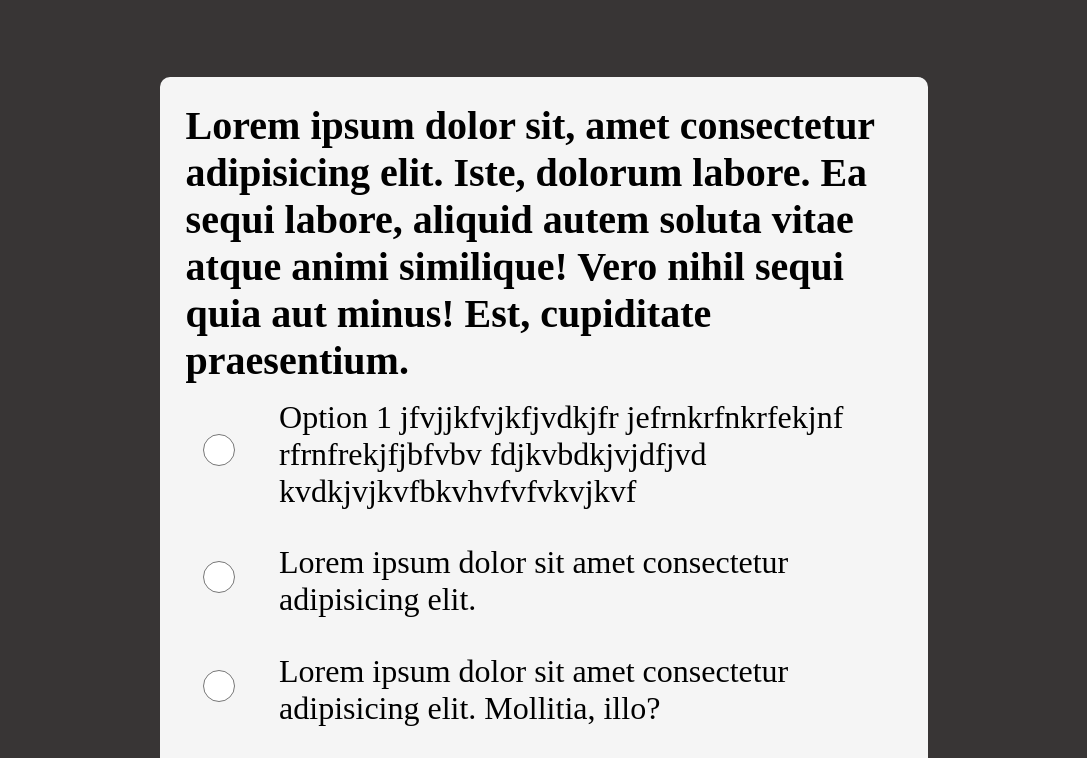
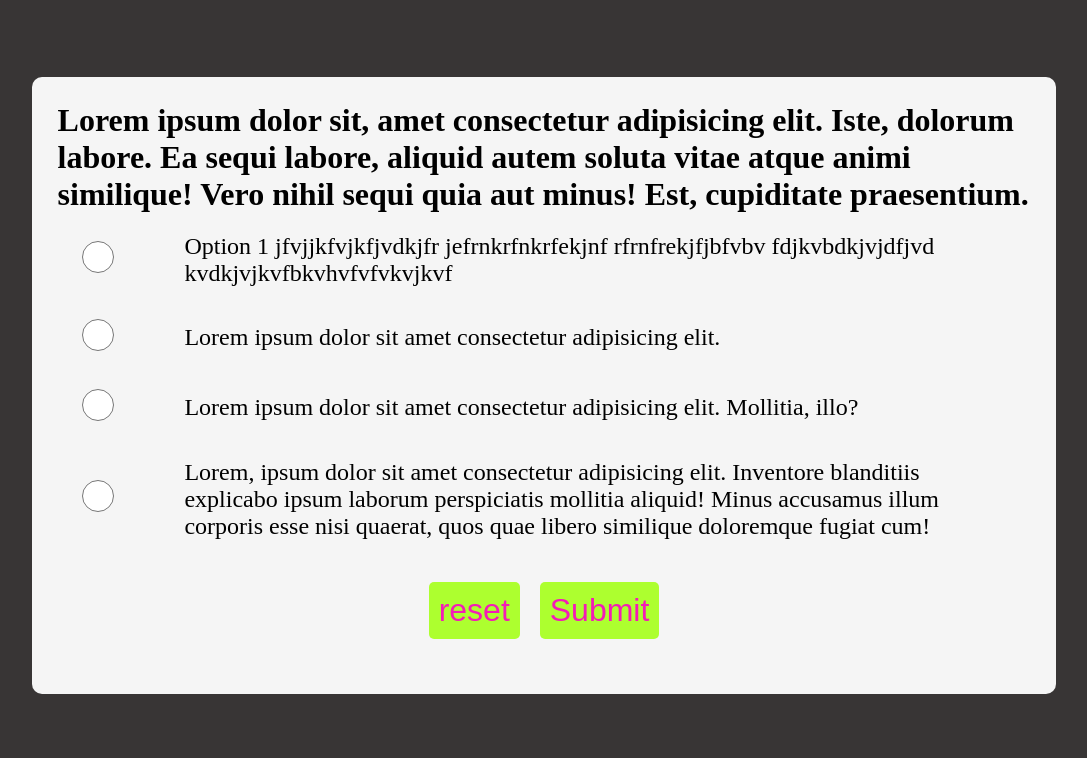
Before and after one commit to amantiwari8861/Quiz-App, a plain HTML site: page index.html in a window 1280 px wide. Shown: the top 758 px of the page, without its empty margins (96-1183 px from the left). Drawn offline with Linux system fonts and the light colour scheme.

Commit message:
starting js

```diff
--- a/index.html
+++ b/index.html
@@ -9,30 +9,42 @@
 </head>
 <body>
   <main>
-        <h1>Lorem ipsum dolor sit, amet consectetur adipisicing elit. Iste, dolorum labore. Ea sequi labore, aliquid autem soluta vitae atque animi similique! Vero nihil sequi quia aut minus! Est, cupiditate praesentium.</h1>
+    <h1>Lorem ipsum dolor sit, amet consectetur adipisicing elit. Iste, dolorum labore. Ea sequi labore, aliquid autem
+      soluta vitae atque animi similique! Vero nihil sequi quia aut minus! Est, cupiditate praesentium.</h1>
     <form action="" method="get">
       <div class="options">
-            <div class="box1"><input type="radio" name="op" id="op1"></div>
-            <div class="box2"><label for="op1">Option 1 jfvjjkfvjkfjvdkjfr jefrnkrfnkrfekjnf rfrnfrekjfjbfvbv fdjkvbdkjvjdfjvd
-                kvdkjvjkvfbkvhvfvfvkvjkvf</label></div>
+        <div class="box1">
+          <input type="radio" name="op" id="op1">
+        </div>
+        <div class="box2">
+          <label for="op1">Option 1 jfvjjkfvjkfjvdkjfr jefrnkrfnkrfekjnf rfrnfrekjfjbfvbv
+            fdjkvbdkjvjdfjvd
+            kvdkjvjkvfbkvhvfvfvkvjkvf</label>
+        </div>
       </div>
       <div class="options">
         <div class="box1"><input type="radio" name="op" id="op2"></div>
-            <div class="box2"><label for="op2">Lorem ipsum dolor sit amet consectetur adipisicing elit.</label></div>
+        <div class="box2">
+          <label for="op2">Lorem ipsum dolor sit amet consectetur adipisicing elit.</label>
+        </div>
       </div>
       <div class="options">
         <div class="box1"><input type="radio" name="op" id="op3"></div>
-            <div class="box2"><label for="op3">Lorem ipsum dolor sit amet consectetur adipisicing elit. Mollitia, illo?</label></div>
+        <div class="box2"><label for="op3">Lorem ipsum dolor sit amet consectetur adipisicing elit. Mollitia,
+            illo?</label></div>
       </div>
       <div class="options">
         <div class="box1"><input type="radio" name="op" id="op4"></div>
-            <div class="box2"><label for="op4">Lorem, ipsum dolor sit amet consectetur adipisicing elit. Inventore blanditiis explicabo ipsum laborum perspiciatis mollitia aliquid! Minus accusamus illum corporis esse nisi quaerat, quos quae libero similique doloremque fugiat cum!</label></div>
+        <div class="box2"><label for="op4">Lorem, ipsum dolor sit amet consectetur adipisicing elit. Inventore
+            blanditiis explicabo ipsum laborum perspiciatis mollitia aliquid! Minus accusamus illum corporis esse nisi
+            quaerat, quos quae libero similique doloremque fugiat cum!</label></div>
       </div>
-        <div class="btn">
+      <div class="buttons">
         <button type="reset">reset</button>
         <button type="submit">Submit</button>
       </div>
     </form>
   </main>
 </body>
+
 </html>
--- a/script.js
+++ b/script.js
@@ -0,0 +1,19 @@
+let questions=[
+    {
+        question:"this is question 1",
+        option1:"option 1",
+        option2:"option 2",
+        option3:"option 3",
+        option4:"option 4",
+    },
+    {
+        question:"this is question 2",
+        option1:"option 1",
+        option2:"option 2",
+        option3:"option 3",
+        option4:"option 4",
+    }
+]
+
+// console.log(questions[0]);
+console.log(questions[0].question);
--- a/style.css
+++ b/style.css
@@ -15,7 +15,7 @@ body
 main
 {
     /* height: 80vh; */
-    width: 60%;
+    width: 80%;
     background-color: whitesmoke;
     border-radius: 10px;
     padding: 2%;
@@ -23,18 +23,18 @@ main
 }
 h1
 {
-    font-size: 5vh;
+    font-size: 4vh;
 }
 form{
     padding: 2%;
 }
 .options{
-    font-size: 4vh;
+    font-size: 3vh;
     width: 100%;
     display: flex;
     align-items: center;
     justify-content: center;
-    margin-bottom: 5%;
+    margin-bottom: 4vh;
 }
 .box1{
    width: 10%;
@@ -58,7 +58,7 @@ input[type="radio"]{
     height: 4vh;
     width: 4vh;
 }
-.btn{
+.buttons{
     display: flex;
     align-items: center;
     justify-content: center;
```
Lines whose indentation alone changed are shown as unchanged.
